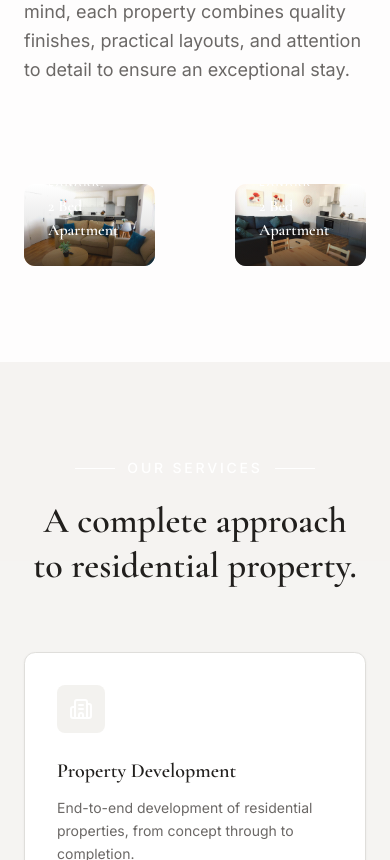
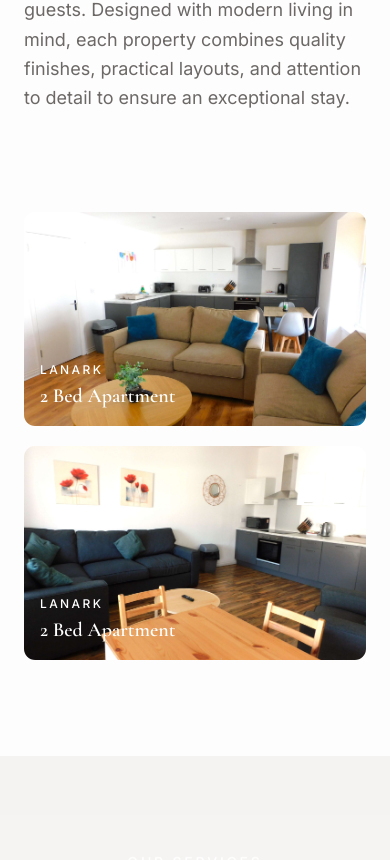
Before and after one commit to ZakAhmedd/apex-developments, a Next.js app: page / in a window 390 px wide. Shown: the part 2488-3348 px from the top of the page. Built offline with nearby package versions, Linux system fonts and the light colour scheme.

Commit message:
update 8

```diff
--- a/components/about.tsx
+++ b/components/about.tsx
@@ -73,7 +73,7 @@ export function About() {
         <Reveal delay={200}>
           <div className="mt-24 border-t border-border pt-16">
             <div className="max-w-3xl">
-              <p className="mb-3 text-sm font-medium uppercase tracking-[0.2em] text-white">
+              <p className="mb-10 text-sm font-medium uppercase tracking-[0.2em] text-white">
                 Serviced Accommodation Providers
               </p>
 
@@ -90,7 +90,7 @@ export function About() {
                 detail to ensure an exceptional stay.
               </p>
             </div>
-            <div className="mt-25 flex gap-20">
+            <div className="mt-25 flex flex-wrap gap-5 md:gap-20">
               {projects.map((project, i) => (
                 <Reveal
                   key={project.src}
@@ -99,20 +99,21 @@ export function About() {
                   className={project.span}
                 >
                   <div className="group">
-                    <div className="relative mx-auto w-full max-w-md overflow-hidden rounded-xl">
+                    <div className="relative w-full max-w-md overflow-hidden rounded-xl">
                       <img
                         src={project.src || "/placeholder.svg"}
                         alt={`${project.title} in ${project.location}`}
                         className={`${project.ratio} w-full object-cover transition-transform duration-700 ease-out group-hover:scale-105`}
                       />
 
-                      <div className="absolute inset-0 bg-gradient-to-t from-foreground/70 via-foreground/10 to-transparent opacity-100 lg:opacity-0 transition-opacity duration-500 lg:group-hover:opacity-100" />
+                      <div className="absolute inset-0 bg-gradient-to-t from-foreground/70 via-foreground/10 to-transparent opacity-0 transition-opacity duration-500 lg:group-hover:opacity-100" />
 
-                      <div className="absolute inset-x-0 bottom-0 p-6 opacity-100 translate-y-0 lg:translate-y-3">
-                        <p className="text-[10px] md:text-sm font-medium uppercase tracking-[0.2em] text-white">
+                      <div className="absolute bottom-0 left-0 p-4 md:p-6">
+                        <p className="text-xs font-medium uppercase tracking-[0.2em] text-white md:text-sm">
                           {project.location}
                         </p>
-                        <h3 className="mt-1 font-serif md:text-2xl font-semibold text-white">
+
+                        <h3 className="mt-1 font-serif text-xl font-semibold text-white md:text-2xl">
                           {project.title}
                         </h3>
                       </div>
--- a/components/projects.tsx
+++ b/components/projects.tsx
@@ -51,7 +51,7 @@ export function Projects() {
         <div className="mt-14 grid lg:grid-cols-4 gap-6">
           {projects.map((project, i) => (
             <Reveal
-              key={project.title}
+              key={project.src}
               delay={(i % 2) * 100}
               as="article"
               className={project.span}
```
